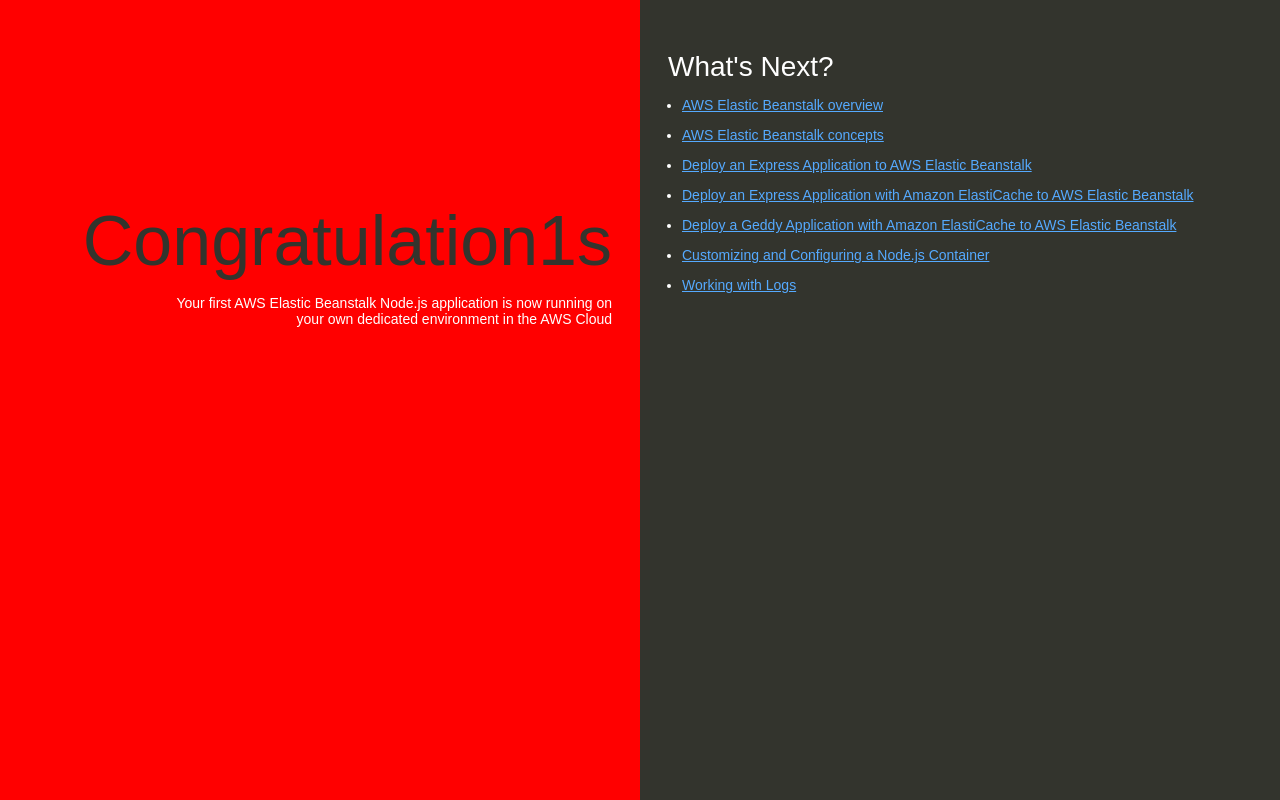
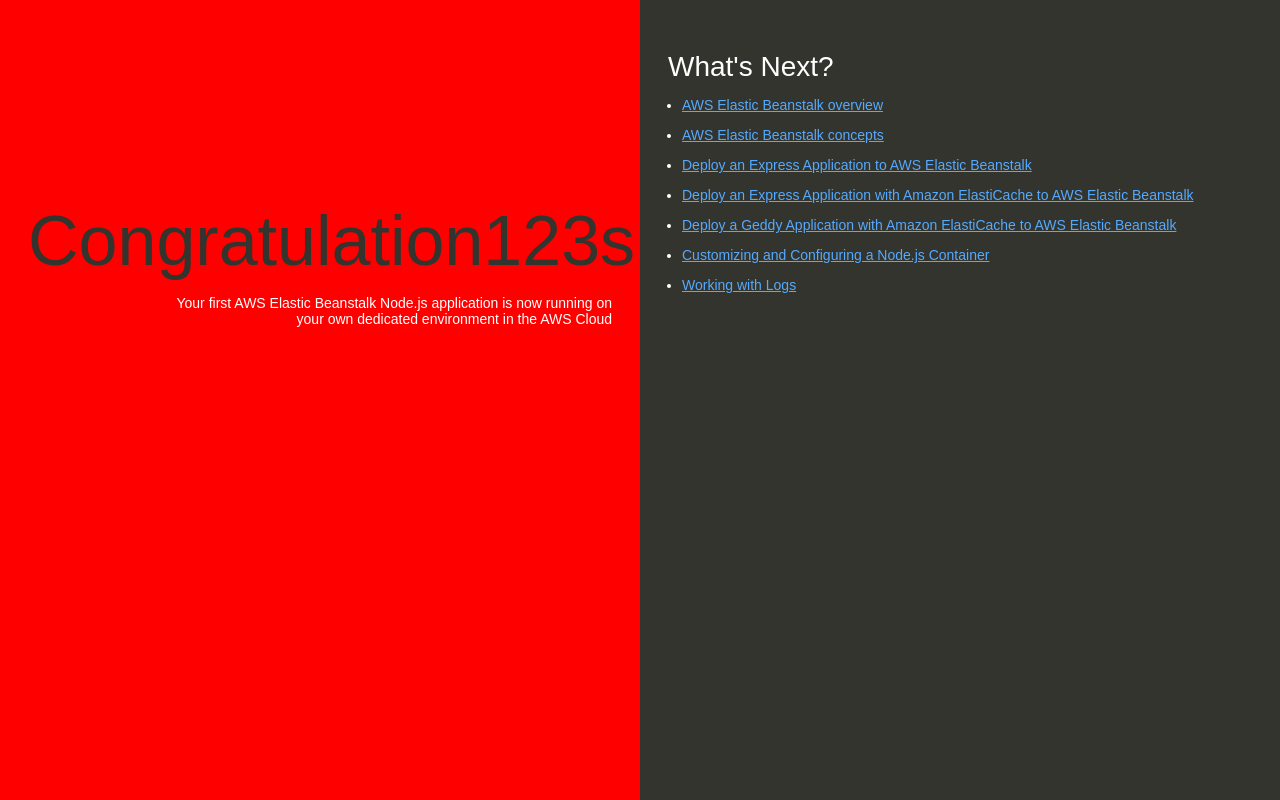
Before and after one commit to shittus/udemycicd, a website: page index.html in a window 1280 px wide. Drawn offline with Linux system fonts and the light colour scheme.

Commit message:
Update index.html-test

```diff
--- a/index.html
+++ b/index.html
@@ -74,7 +74,7 @@
   </head>
   <body>
     <div class="textColumn">
-      <h1>Congratulation1s</h1>
+      <h1>Congratulation123s</h1>
       <p>Your first AWS Elastic Beanstalk Node.js application is now running on your own dedicated environment in the AWS Cloud</p>
     </div>
     <div class="linksColumn">
```
